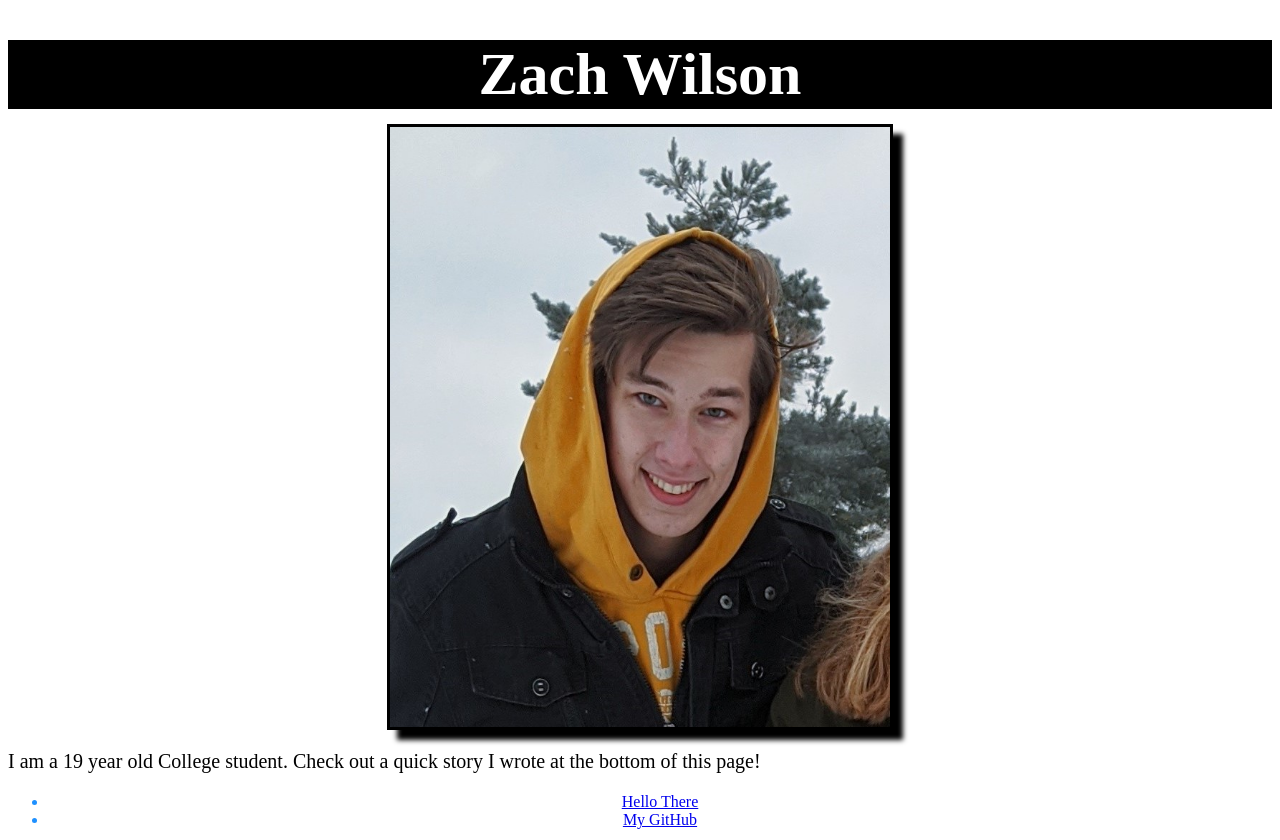
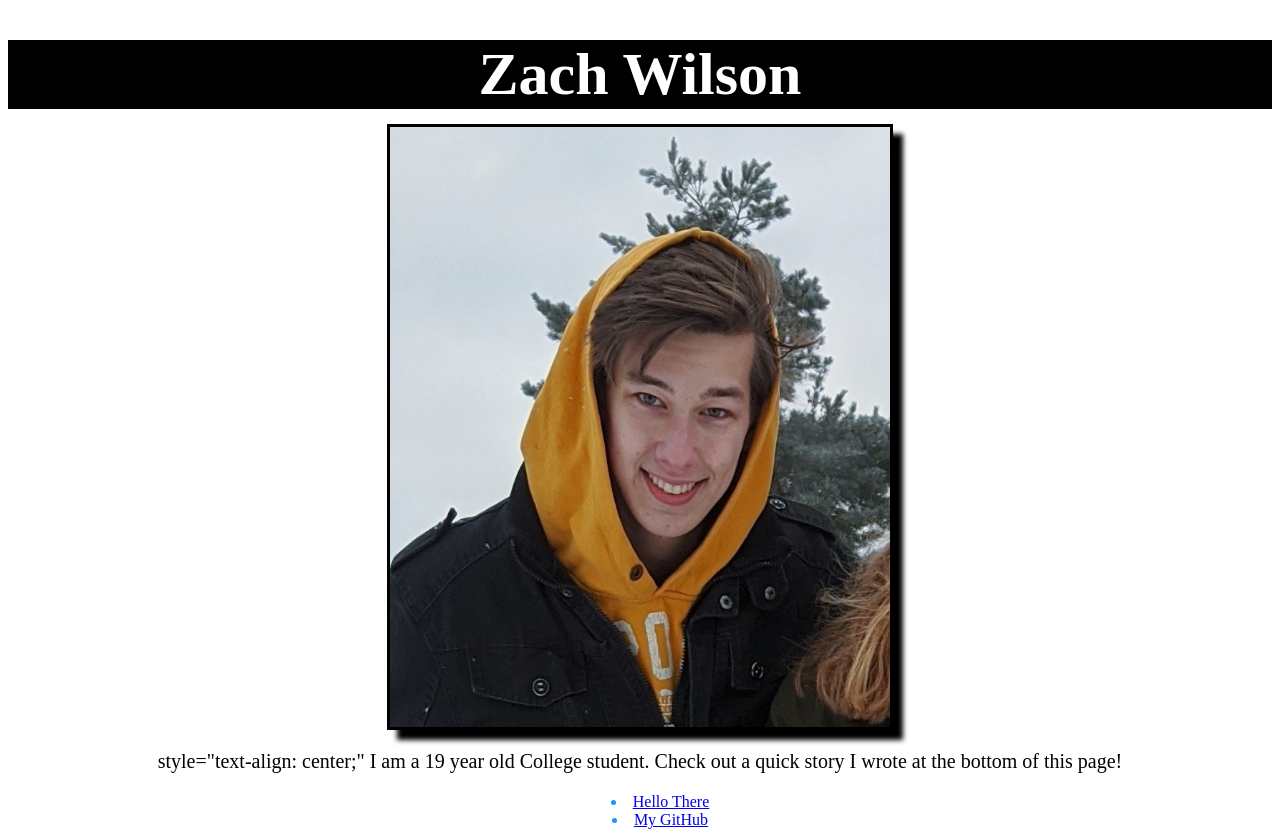
Before and after one commit to L0rd-Z-19/L0rd-Z-19.github.io, a plain HTML site: page index.html in a window 1280 px wide. Shown: the top 840 px of the page. Drawn offline with Linux system fonts and the light colour scheme; grey boxes are pictures that could not be loaded.

Commit message:
Messing with CSS and going to add a class for the paragraph

```diff
--- a/index.html
+++ b/index.html
@@ -21,6 +21,7 @@ img {
 
 p{
     font-size: 20px;
+    text-align: center;
 }
 iframe{
     margin-left: auto;
@@ -37,6 +38,7 @@ li{
   }
   ul{
 	text-align: center;
+    list-style-position: inside;
   }
 </style>
 
@@ -46,7 +48,7 @@ li{
 <h1>Zach Wilson</h1>
 <img src="Zach.jpg" alt="Zach.jpg" border="3" style="width:500px;height:600px;">
 
-<p>
+<p> style="text-align: center;"
     I am a 19 year old College student. Check out a quick story I wrote at the bottom of this page!</p>
 </p>
 <ul>
```
